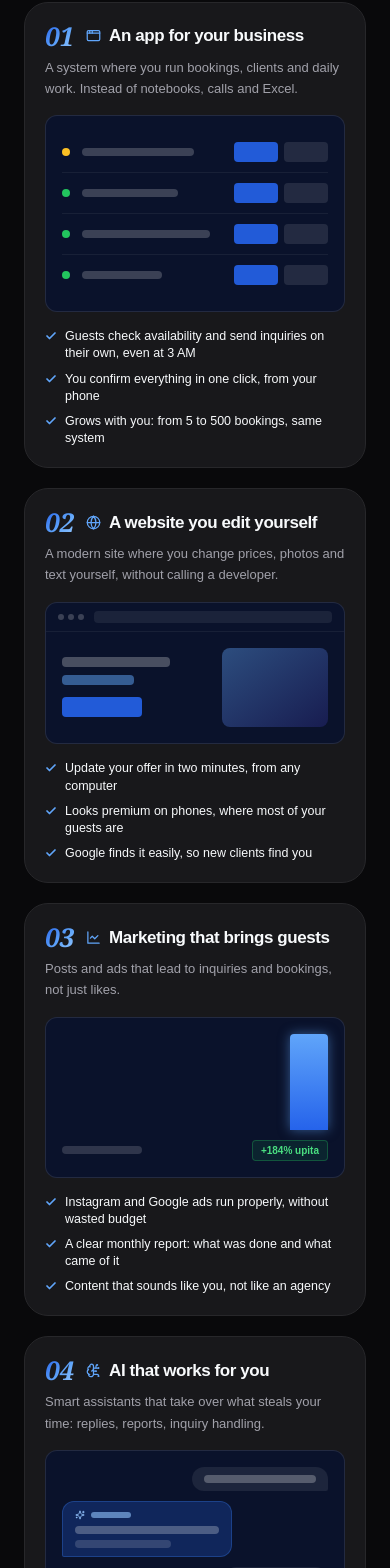
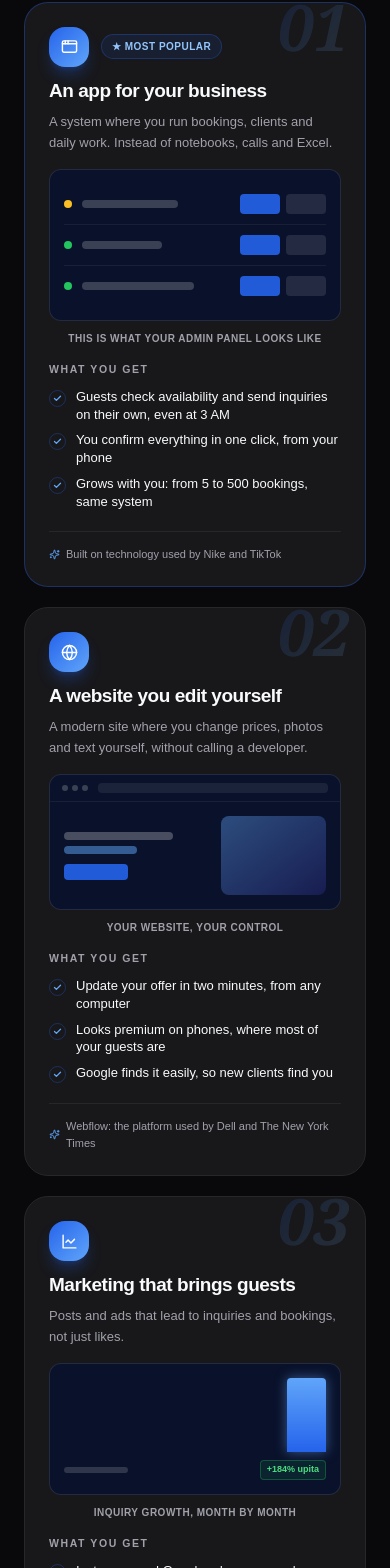
Before and after one commit to Bakeee99/mehiccdev, a Next.js app: page / in a window 390 px wide. Shown: the part 1344-2912 px from the top of the page. Built offline with nearby package versions, Linux system fonts and the light colour scheme.

Commit message:
novi dizajn

```diff
--- a/components/sections/Services.tsx
+++ b/components/sections/Services.tsx
@@ -1,41 +1,36 @@
 /**
  * components/sections/Services.tsx
  * ─────────────────────────────────────────────────────────────────────────────
- * "Šta radimo" (v3: interaktivna pozornica + ljudski jezik).
+ * "Šta radimo" (v4: tri kolone, sve vidljivo odmah).
  *
- * Dvije ključne promjene u odnosu na v2 (bento):
- *   1. JEZIK: nula developerskog žargona. Svaka usluga ima naslov i koristi
- *      napisane za vlasnika biznisa, ne za programera ("Gosti sami provjere
- *      šta je slobodno" umjesto "REST & GraphQL API"). Tehnologija je svedena
- *      na jednu malu liniju povjerenja na dnu.
- *   2. FORMA: desktop ima POZORNICU: lijevo 4 reda za izbor usluge, desno
- *      veliki vizual + "Šta dobijate" lista za aktivnu uslugu. Pozornica se
- *      sama rotira svakih 7s (traka napretka na aktivnom redu) dok korisnik
- *      prvi put ne klikne; tada preuzima kontrolu. Na telefonu: jednostavne
- *      naslagane kartice bez interakcije (sve se vidi odmah).
+ * Lekcije iz prethodnih verzija:
+ *   • v2 bento: djelovao šablonski.  • v3 pozornica: sakrivala 3/4 sadržaja.
+ * v4: AI usluga je izbačena (odluka vlasnika), pa 3 usluge = 3 čiste kolone
+ * gdje se SVE vidi na prvi pogled, bez ikakvog klikanja:
+ *   broj + ljudski naslov → jedna rečenica → vizual s natpisom →
+ *   "Šta dobijate" (3 stavke) → linija povjerenja na dnu.
+ * Ljudski jezik iz v3 je zadržan (nula žargona).
  *
- * Performanse: bez blura, animacije su transform/opacity, autoplay se gasi
- * za reduced-motion. Self-contained BS/EN, id ostaje "usluge".
+ * Mobile: iste kartice, jedna ispod druge. Bez interakcija, bez autoplaya.
+ * Self-contained BS/EN, useReveal, dark/light, bez crtica, id "usluge".
  */
 
 "use client";
 
-import { useEffect, useState } from "react";
-import { motion, AnimatePresence, useReducedMotion } from "framer-motion";
-import { AppWindow, Globe, LineChart, BrainCircuit, Check, Sparkles } from "lucide-react";
+import { motion } from "framer-motion";
+import { AppWindow, Globe, LineChart, Check, Sparkles } from "lucide-react";
 import type { LucideIcon } from "lucide-react";
-import { staggerContainer, fadeUp } from "@/lib/animations";
+import { staggerContainer, staggerContainerSlow, fadeUp, scaleIn } from "@/lib/animations";
 import { useReveal } from "@/lib/useReveal";
 import { useLanguage } from "@/components/ui/LanguageProvider";
 
-const ICONS: LucideIcon[] = [AppWindow, Globe, LineChart, BrainCircuit];
-const ROTATE_MS = 7000;
+const ICONS: LucideIcon[] = [AppWindow, Globe, LineChart];
 
-type Service = { title: string; hook: string; benefits: string[]; trust: string; caption: string };
+type Service = { title: string; hook: string; benefits: string[]; trust: string; caption: string; badge?: string };
 type Content = {
   label: string; heading1: string; headingAccent: string; subtitle: string;
   benefitsTitle: string;
-  items: [Service, Service, Service, Service];
+  items: [Service, Service, Service];
 };
 
 const T: Record<"bs" | "en", Content> = {
@@ -48,6 +43,7 @@ const T: Record<"bs" | "en", Content> = {
     items: [
       {
         title: "Aplikacija za vaš biznis",
+        badge: "Najtraženije",
         hook: "Program u kojem vodite rezervacije, klijente i posao. Umjesto sveske, poziva i Excela.",
         benefits: [
           "Gosti sami provjere šta je slobodno i pošalju upit, i u 3 ujutro",
@@ -72,23 +68,12 @@ const T: Record<"bs" | "en", Content> = {
         title: "Marketing koji dovodi goste",
         hook: "Objave i reklame koje vode do upita i rezervacija, ne samo do lajkova.",
         benefits: [
-          "Reklame na Instagramu i Googlu vođene ispravno, bez bacanja budžeta",
-          "Svaki mjesec jasan izvještaj: šta je urađeno i šta je stiglo od toga",
+          "Instagram i Google reklame vođene ispravno, bez bacanja budžeta",
+          "Svaki mjesec jasan izvještaj: šta je urađeno i šta je stiglo",
           "Sadržaj koji zvuči kao vi, ne kao agencija",
         ],
         trust: "Meta i Google oglašavanje, mjerljivo do zadnjeg upita",
         caption: "Rast upita, mjesec po mjesec",
-      },
-      {
-        title: "AI koji radi za vas",
-        hook: "Pametni pomoćnici koji preuzmu ono što vam krade vrijeme: odgovore, izvještaje, obradu upita.",
-        benefits: [
-          "Chatbot odgovara gostima i kad vi spavate",
-          "Izvještaji se pišu sami umjesto ručnog prekucavanja",
-          "Uvodimo AI samo tamo gdje vam stvarno štedi sate",
-        ],
-        trust: "GPT i Claude integracije, uposlene s razlogom",
-        caption: "Vaš AI asistent u razgovoru s gostom",
       },
     ],
   },
@@ -101,6 +86,7 @@ const T: Record<"bs" | "en", Content> = {
     items: [
       {
         title: "An app for your business",
+        badge: "Most popular",
         hook: "A system where you run bookings, clients and daily work. Instead of notebooks, calls and Excel.",
         benefits: [
           "Guests check availability and send inquiries on their own, even at 3 AM",
@@ -132,34 +118,22 @@ const T: Record<"bs" | "en", Content> = {
         trust: "Meta and Google advertising, measurable to the last inquiry",
         caption: "Inquiry growth, month by month",
       },
-      {
-        title: "AI that works for you",
-        hook: "Smart assistants that take over what steals your time: replies, reports, inquiry handling.",
-        benefits: [
-          "A chatbot answers guests while you sleep",
-          "Reports write themselves instead of manual retyping",
-          "We add AI only where it truly saves you hours",
-        ],
-        trust: "GPT and Claude integrations, employed with a purpose",
-        caption: "Your AI assistant talking to a guest",
-      },
     ],
   },
 };
 
-/* ── Vizuali (isti jezik kao flagship: aplikacija "na djelu") ─────────────── */
+/* ── Vizuali: usluga "na djelu", isti jezik kao flagship sekcija ──────────── */
 
 function VisualApps() {
   return (
-    <div className="rounded-xl border border-white/10 bg-[#0A122B] p-4" aria-hidden>
-      {[["bg-amber-400", "w-28"], ["bg-green-500", "w-24"], ["bg-green-500", "w-32"], ["bg-green-500", "w-20"]].map(([dot, w], i) => (
-        <div key={i} className={`flex items-center gap-3 py-2.5 ${i < 3 ? "border-b border-white/[.06]" : ""}`}>
+    <div className="rounded-xl border border-white/10 bg-[#0A122B] p-3.5" aria-hidden>
+      {[["bg-amber-400", "w-24"], ["bg-green-500", "w-20"], ["bg-green-500", "w-28"]].map(([dot, w], i) => (
+        <div key={i} className={`flex items-center gap-2.5 py-2.5 ${i < 2 ? "border-b border-white/[.06]" : ""}`}>
           <span className={`w-2 h-2 rounded-full ${dot} flex-shrink-0`} />
           <span className={`h-2 ${w} rounded bg-white/20`} />
-          <span className="h-2 w-12 rounded bg-white/10 hidden sm:block" />
           <span className="ml-auto flex gap-1.5 flex-shrink-0">
-            <span className="w-11 h-5 rounded bg-blue-600/90" />
-            <span className="w-11 h-5 rounded bg-white/10" />
+            <span className="w-10 h-5 rounded bg-blue-600/90" />
+            <span className="w-10 h-5 rounded bg-white/10" />
           </span>
         </div>
       ))}
@@ -171,13 +145,13 @@ function VisualWebflow() {
     <div className="rounded-xl border border-white/10 bg-[#0A122B] overflow-hidden" aria-hidden>
       <div className="flex items-center gap-1 px-3 py-2 border-b border-white/[.06]">
         <span className="w-1.5 h-1.5 rounded-full bg-white/20" /><span className="w-1.5 h-1.5 rounded-full bg-white/20" /><span className="w-1.5 h-1.5 rounded-full bg-white/20" />
-        <span className="ml-1.5 h-3 flex-1 rounded bg-white/[.07]" />
+        <span className="ml-1.5 h-2.5 flex-1 rounded bg-white/[.07]" />
       </div>
-      <div className="p-4 flex gap-4 items-center">
+      <div className="p-3.5 flex gap-3 items-center">
         <div className="flex-1">
-          <div className="h-2.5 w-3/4 rounded bg-white/25 mb-2" />
-          <div className="h-2.5 w-1/2 rounded bg-blue-400/50 mb-3" />
-          <div className="h-5 w-20 rounded bg-blue-600/90" />
+          <div className="h-2 w-3/4 rounded bg-white/25 mb-1.5" />
+          <div className="h-2 w-1/2 rounded bg-blue-400/50 mb-2.5" />
+          <div className="h-4 w-16 rounded bg-blue-600/90" />
         </div>
         <div className="w-2/5 aspect-[4/3] rounded-lg bg-gradient-to-br from-blue-400/40 to-indigo-600/20" />
       </div>
@@ -187,8 +161,8 @@ function VisualWebflow() {
 function VisualMarketing() {
   const bars = [28, 42, 38, 56, 70, 100];
   return (
-    <div className="rounded-xl border border-white/10 bg-[#0A122B] p-4" aria-hidden>
-      <div className="flex items-end gap-2 h-24">
+    <div className="rounded-xl border border-white/10 bg-[#0A122B] p-3.5" aria-hidden>
+      <div className="flex items-end gap-1.5 h-[74px]">
         {bars.map((h, i) => (
           <span key={i} style={{ height: `${h}%` }}
                 className={`flex-1 rounded-t ${i === bars.length - 1
@@ -196,60 +170,23 @@ function VisualMarketing() {
                   : "bg-white/12"}`} />
         ))}
       </div>
-      <div className="flex items-center justify-between mt-2.5">
-        <span className="h-2 w-20 rounded bg-white/15" />
-        <span className="px-2 py-0.5 rounded text-[10px] font-bold text-green-400 bg-green-500/10 border border-green-500/30">
+      <div className="flex items-center justify-between mt-2">
+        <span className="h-1.5 w-16 rounded bg-white/15" />
+        <span className="px-1.5 py-0.5 rounded text-[9px] font-bold text-green-400 bg-green-500/10 border border-green-500/30">
           +184% upita
         </span>
       </div>
     </div>
   );
 }
-function VisualAI() {
-  return (
-    <div className="rounded-xl border border-white/10 bg-[#0A122B] p-4 flex flex-col gap-2.5" aria-hidden>
-      <div className="self-end max-w-[70%] rounded-xl rounded-br-sm bg-white/[.08] px-3 py-2">
-        <span className="block h-2 w-28 rounded bg-white/25" />
-      </div>
-      <div className="self-start max-w-[78%] rounded-xl rounded-bl-sm bg-blue-600/25 border border-blue-500/30 px-3 py-2">
-        <span className="flex items-center gap-1.5 mb-1.5">
-          <Sparkles size={10} className="text-blue-300" />
-          <span className="h-1.5 w-10 rounded bg-blue-300/60" />
-        </span>
-        <span className="block h-2 w-36 rounded bg-white/25 mb-1.5" />
-        <span className="block h-2 w-24 rounded bg-white/15" />
-      </div>
-      <div className="self-end max-w-[70%] rounded-xl rounded-br-sm bg-white/[.08] px-3 py-2">
-        <span className="block h-2 w-20 rounded bg-white/25" />
-      </div>
-    </div>
-  );
-}
-const VISUALS = [VisualApps, VisualWebflow, VisualMarketing, VisualAI];
+const VISUALS = [VisualApps, VisualWebflow, VisualMarketing];
 
 export function Services() {
   const { lang } = useLanguage();
   const d = T[(lang as "bs" | "en")] ?? T.bs;
-  const reduce = useReducedMotion() ?? false;
 
-  const revealHead  = useReveal();
-  const revealStage = useReveal();
-  const revealStack = useReveal();
-
-  const [active, setActive] = useState(0);
-  const [locked, setLocked] = useState(false); // korisnik preuzeo kontrolu
-
-  // auto-rotacija dok korisnik prvi put ne klikne (i nikad uz reduced-motion)
-  useEffect(() => {
-    if (locked || reduce) return;
-    const t = setInterval(() => setActive((a) => (a + 1) % 4), ROTATE_MS);
-    return () => clearInterval(t);
-  }, [locked, reduce]);
-
-  const pick = (i: number) => { setLocked(true); setActive(i); };
-
-  const ActiveVisual = VISUALS[active];
-  const s = d.items[active];
+  const revealHead = useReveal();
+  const revealGrid = useReveal();
 
   return (
     <section id="usluge" className="py-28 lg:py-36 relative overflow-hidden">
@@ -278,125 +215,81 @@ export function Services() {
           </motion.p>
         </motion.div>
 
-        {/* ── DESKTOP: pozornica s izborom ───────────────────────────────── */}
-        <motion.div variants={fadeUp} {...revealStage}
-                    className="hidden lg:grid grid-cols-[0.85fr_1.15fr] gap-8 items-stretch">
-
-          {/* izbor usluga */}
-          <div className="flex flex-col gap-3" role="tablist" aria-label={d.label}>
-            {d.items.map((item, i) => {
+        {/* ── Tri kolone: sve vidljivo odmah ─────────────────────────────── */}
+        <motion.div variants={staggerContainerSlow} {...revealGrid}
+                    className="grid md:grid-cols-3 gap-5 items-stretch">
+          {d.items.map((s, i) => {
             const Icon = ICONS[i];
-              const on = i === active;
+            const Visual = VISUALS[i];
+            const featured = i === 0;
             return (
-                <button
-                  key={item.title}
-                  role="tab"
-                  aria-selected={on}
-                  onClick={() => pick(i)}
-                  className={`relative text-left p-5 rounded-2xl border overflow-hidden
-                              transition-[border-color,background-color] duration-300
-                              ${on
-                                ? "bg-brand-600/[.07] border-brand-600/40"
-                                : "bg-[var(--surface)] border-[var(--border)] hover:border-brand-600/30"}`}
+              <motion.article
+                key={s.title}
+                variants={scaleIn}
+                whileHover={{ y: -5 }}
+                className={`group relative flex flex-col rounded-3xl p-6 overflow-hidden
+                            bg-[var(--surface)] border
+                            transition-[border-color,box-shadow] duration-300
+                            ${featured
+                              ? "border-brand-600/35 hover:border-brand-600/55 hover:shadow-2xl hover:shadow-brand-600/15"
+                              : "border-[var(--border)] hover:border-brand-600/40 hover:shadow-2xl hover:shadow-brand-600/10"}`}
               >
-                  <span className="flex items-center gap-4">
-                    <span className={`text-[28px] leading-none font-serif italic font-semibold select-none
-                                      ${on ? "text-gradient" : "text-[var(--text-muted)] opacity-40"}`}>
+                {/* broj u uglu, editorial potpis */}
+                <span className="absolute -top-2 right-4 text-[64px] leading-none font-serif italic font-semibold
+                                 text-gradient opacity-[0.13] select-none pointer-events-none
+                                 transition-opacity duration-500 group-hover:opacity-25" aria-hidden>
                   0{i + 1}
                 </span>
-                    <span className="min-w-0">
-                      <span className={`flex items-center gap-2 text-[16px] font-extrabold tracking-tight
-                                        ${on ? "text-[var(--text)]" : "text-[var(--text-muted)]"}`}>
-                        <Icon size={15} className={on ? "text-brand-600 dark:text-brand-400" : ""} />
-                        {item.title}
+
+                <div className="relative flex items-center gap-3 mb-3">
+                  <span className="w-10 h-10 rounded-2xl flex items-center justify-center flex-shrink-0
+                                   bg-gradient-to-br from-brand-600 to-brand-400 text-white
+                                   shadow-lg shadow-brand-600/30
+                                   transition-transform duration-300 group-hover:scale-110 group-hover:rotate-3">
+                    <Icon size={17} />
                   </span>
-                      {on && (
-                        <span className="block text-[12.5px] text-[var(--text-muted)] leading-snug mt-1">
-                          {item.hook}
+                  {s.badge && (
+                    <span className="px-2.5 py-1 rounded-full text-[10px] font-bold uppercase tracking-wider
+                                     text-brand-700 dark:text-brand-300 bg-brand-600/10 border border-brand-600/30">
+                      ★ {s.badge}
                     </span>
                   )}
-                    </span>
-                  </span>
-
-                  {/* traka napretka auto-rotacije */}
-                  {on && !locked && !reduce && (
-                    <motion.span
-                      key={`progress-${active}`}
-                      initial={{ scaleX: 0 }}
-                      animate={{ scaleX: 1 }}
-                      transition={{ duration: ROTATE_MS / 1000, ease: "linear" }}
-                      className="absolute bottom-0 left-0 h-[2.5px] w-full origin-left bg-brand-500/60"
-                    />
-                  )}
-                </button>
-              );
-            })}
                 </div>
 
-          {/* pozornica */}
-          <div className="relative rounded-3xl border border-[var(--border)] bg-[var(--surface)] p-7 overflow-hidden">
-            <div className="absolute -top-24 -right-24 w-72 h-72 rounded-full
-                            bg-[radial-gradient(closest-side,rgba(37,99,235,0.15),transparent_72%)] pointer-events-none" aria-hidden />
-            <AnimatePresence mode="wait">
-              <motion.div
-                key={active}
-                initial={{ opacity: 0, y: 14 }}
-                animate={{ opacity: 1, y: 0 }}
-                exit={{ opacity: 0, y: -10 }}
-                transition={{ duration: 0.35, ease: "easeOut" }}
-                className="relative"
-              >
-                <ActiveVisual />
-                <p className="mt-3 mb-5 text-[11px] font-semibold uppercase tracking-wider text-[var(--text-muted)] text-center">
+                <h3 className="relative text-[19px] font-extrabold tracking-tight text-[var(--text)] mb-2 leading-tight">
+                  {s.title}
+                </h3>
+                <p className="relative text-[13px] text-[var(--text-muted)] leading-relaxed mb-4">
+                  {s.hook}
+                </p>
+
+                <div className="relative">
+                  <Visual />
+                  <p className="mt-2.5 mb-4 text-[10px] font-semibold uppercase tracking-wider text-[var(--text-muted)] text-center">
                     {s.caption}
                   </p>
+                </div>
 
-                <p className="text-[11px] font-bold uppercase tracking-[0.15em] text-[var(--text-muted)] mb-3">
+                <p className="relative text-[10.5px] font-bold uppercase tracking-[0.15em] text-[var(--text-muted)] mb-2.5">
                   {d.benefitsTitle}
                 </p>
-                <ul className="flex flex-col gap-2.5 mb-5">
+                <ul className="relative flex flex-col gap-2 mb-5">
                   {s.benefits.map((b) => (
-                    <li key={b} className="flex items-start gap-2.5 text-[14px] text-[var(--text)] leading-snug">
-                      <span className="mt-0.5 w-[18px] h-[18px] rounded-full flex items-center justify-center flex-shrink-0
+                    <li key={b} className="flex items-start gap-2.5 text-[13px] text-[var(--text)] leading-snug">
+                      <span className="mt-0.5 w-[17px] h-[17px] rounded-full flex items-center justify-center flex-shrink-0
                                        bg-brand-600/12 border border-brand-600/30 text-brand-600 dark:text-brand-400">
-                        <Check size={10} strokeWidth={3.5} />
+                        <Check size={9} strokeWidth={3.5} />
                       </span>
                       {b}
                     </li>
                   ))}
                 </ul>
-                <p className="text-[11.5px] text-[var(--text-muted)] border-t border-[var(--border)] pt-3.5">
+
+                <p className="relative mt-auto flex items-center gap-1.5 text-[11px] text-[var(--text-muted)]
+                              border-t border-[var(--border)] pt-3.5">
+                  <Sparkles size={11} className="text-brand-600 dark:text-brand-400 flex-shrink-0" />
                   {s.trust}
                 </p>
-              </motion.div>
-            </AnimatePresence>
-          </div>
-        </motion.div>
-
-        {/* ── MOBILE: jednostavne naslagane kartice, sve vidljivo odmah ──── */}
-        <motion.div variants={staggerContainer} {...revealStack} className="lg:hidden flex flex-col gap-5">
-          {d.items.map((item, i) => {
-            const Icon = ICONS[i];
-            const Visual = VISUALS[i];
-            return (
-              <motion.article key={item.title} variants={fadeUp}
-                              className="rounded-3xl border border-[var(--border)] bg-[var(--surface)] p-5 overflow-hidden">
-                <div className="flex items-center gap-3 mb-2">
-                  <span className="text-[26px] leading-none font-serif italic font-semibold text-gradient select-none">0{i + 1}</span>
-                  <h3 className="flex items-center gap-2 text-[17px] font-extrabold tracking-tight text-[var(--text)]">
-                    <Icon size={15} className="text-brand-600 dark:text-brand-400" /> {item.title}
-                  </h3>
-                </div>
-                <p className="text-[13px] text-[var(--text-muted)] leading-relaxed mb-4">{item.hook}</p>
-                <Visual />
-                <ul className="flex flex-col gap-2 mt-4">
-                  {item.benefits.map((b) => (
-                    <li key={b} className="flex items-start gap-2 text-[12.5px] text-[var(--text)] leading-snug">
-                      <Check size={12} strokeWidth={3.5} className="mt-0.5 flex-shrink-0 text-brand-600 dark:text-brand-400" />
-                      {b}
-                    </li>
-                  ))}
-                </ul>
               </motion.article>
             );
           })}
--- a/components/ui/BackgroundFX.tsx
+++ b/components/ui/BackgroundFX.tsx
@@ -1,7 +1,11 @@
 /**
  * components/ui/BackgroundFX.tsx
  * ─────────────────────────────────────────────────────────────────────────────
- * Potpisna pozadina v3: "AMBIJENT KOJI PUTUJE + REFLEKTOR".
+ * Potpisna pozadina v4: "ČISTI MINIMUM".
+ *
+ * v4 = v3 minus blueprint skice (osjećaj nabacanosti), uz stišan reflektor.
+ * Ostaju tri tiha sloja: ambijent koji putuje sa skrolom, šine s pulsom
+ * (naš "binarni kod, samo odrastao") i zrno.
  *
  * Novo u v3 (dva PONAŠANJA umjesto novih tekstura):
  *   • REFLEKTOR: mekan brand sjaj (~900px) koji prati miš kroz spring
@@ -96,8 +100,8 @@ export function BackgroundLayers() {
           aria-hidden
           style={{ x: sx, y: sy, width: SPOT, height: SPOT }}
           className="hidden lg:block fixed top-0 left-0 z-0 pointer-events-none rounded-full
-                     bg-[radial-gradient(closest-side,rgba(59,130,246,0.085),transparent_66%)]
-                     dark:bg-[radial-gradient(closest-side,rgba(96,165,250,0.11),transparent_66%)]"
+                     bg-[radial-gradient(closest-side,rgba(59,130,246,0.06),transparent_66%)]
+                     dark:bg-[radial-gradient(closest-side,rgba(96,165,250,0.08),transparent_66%)]"
         />
       )}
 
@@ -117,65 +121,8 @@ export function BackgroundLayers() {
   );
 }
 
-/* ── Blueprint fragmenti (nepromijenjeno iz v2): skice po dubini stranice ── */
-
-function WireBrowser() {
-  return (
-    <svg width="230" height="150" viewBox="0 0 230 150" fill="none" stroke="currentColor" strokeWidth="1">
-      <rect x="1" y="1" width="228" height="148" rx="8" />
-      <line x1="1" y1="24" x2="229" y2="24" />
-      <circle cx="14" cy="12.5" r="3" /><circle cx="26" cy="12.5" r="3" /><circle cx="38" cy="12.5" r="3" />
-      <rect x="14" y="38" width="120" height="10" rx="3" />
-      <rect x="14" y="56" width="80" height="8" rx="3" />
-      <rect x="14" y="76" width="56" height="18" rx="5" />
-      <rect x="150" y="38" width="66" height="56" rx="6" strokeDasharray="4 4" />
-      <line x1="150" y1="106" x2="216" y2="106" /><line x1="150" y1="101" x2="150" y2="111" /><line x1="216" y1="101" x2="216" y2="111" />
-      <text x="168" y="120" fontSize="9" stroke="none" fill="currentColor">320px</text>
-    </svg>
-  );
+/* ── v4: blueprint skice uklonjene ("čisti minimum"). Prazna komponenta
+     ostaje da layout.tsx ne mora mijenjati import. ── */
+export function BlueprintLayer() {
+  return null;
 }
-
-function WirePhone() {
-  return (
-    <svg width="110" height="200" viewBox="0 0 110 200" fill="none" stroke="currentColor" strokeWidth="1">
-      <rect x="1" y="1" width="108" height="198" rx="16" />
-      <line x1="40" y1="12" x2="70" y2="12" strokeLinecap="round" />
-      <rect x="14" y="30" width="82" height="44" rx="6" strokeDasharray="4 4" />
-      <rect x="14" y="84" width="60" height="8" rx="3" />
-      <rect x="14" y="98" width="44" height="8" rx="3" />
-      <rect x="14" y="150" width="82" height="22" rx="8" />
-      <text x="34" y="165" fontSize="9" stroke="none" fill="currentColor">REZERVIŠI</text>
-    </svg>
-  );
-}
-
-function WireFlow() {
-  return (
-    <svg width="260" height="120" viewBox="0 0 260 120" fill="none" stroke="currentColor" strokeWidth="1">
-      <rect x="1" y="40" width="70" height="34" rx="7" />
-      <text x="14" y="61" fontSize="9" stroke="none" fill="currentColor">UPIT</text>
-      <line x1="71" y1="57" x2="105" y2="57" strokeDasharray="4 4" />
-      <path d="M100 52 L108 57 L100 62" />
-      <rect x="108" y="40" width="70" height="34" rx="7" />
-      <text x="118" y="61" fontSize="9" stroke="none" fill="currentColor">SISTEM</text>
-      <line x1="178" y1="57" x2="212" y2="57" strokeDasharray="4 4" />
-      <path d="M207 52 L215 57 L207 62" />
-      <rect x="215" y="40" width="44" height="34" rx="7" />
-      <text x="224" y="61" fontSize="9" stroke="none" fill="currentColor">✓ 2s</text>
-      <line x1="1" y1="94" x2="259" y2="94" strokeDasharray="2 6" />
-    </svg>
-  );
-}
-
-export function BlueprintLayer() {
-  const base = "absolute pointer-events-none hidden lg:block text-[var(--text-muted)] opacity-[0.08] dark:opacity-[0.1]";
-  return (
-    <div aria-hidden className="absolute inset-0 overflow-hidden pointer-events-none">
-      <div className={`${base} top-[115vh] left-[3%] -rotate-6`}><WireBrowser /></div>
-      <div className={`${base} top-[240vh] right-[4%] rotate-3`}><WirePhone /></div>
-      <div className={`${base} top-[390vh] left-[5%] -rotate-2`}><WireFlow /></div>
-      <div className={`${base} top-[540vh] right-[3%] rotate-6`}><WireBrowser /></div>
-      <div className={`${base} top-[680vh] left-[4%] rotate-2`}><WirePhone /></div>
-    </div>
-  );
-}
```
Also changed, not shown: PROCITAJ-ME.txt. Lines whose indentation alone changed are shown as unchanged.
